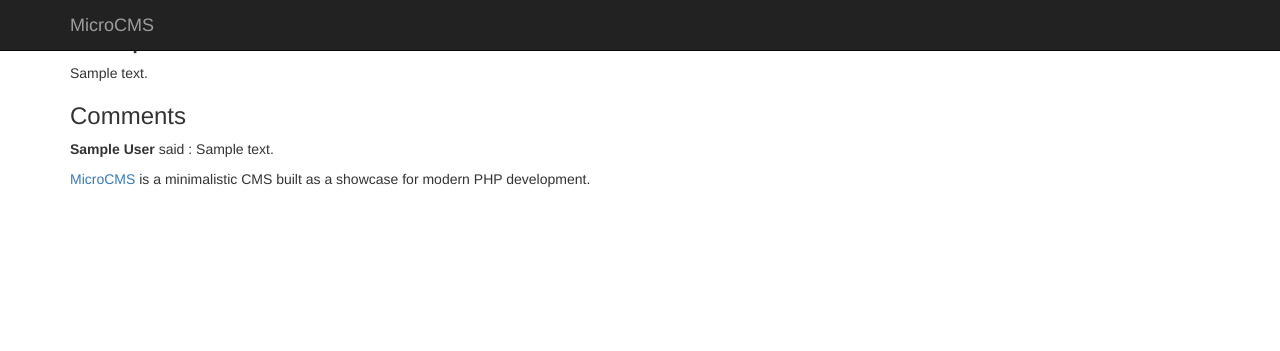
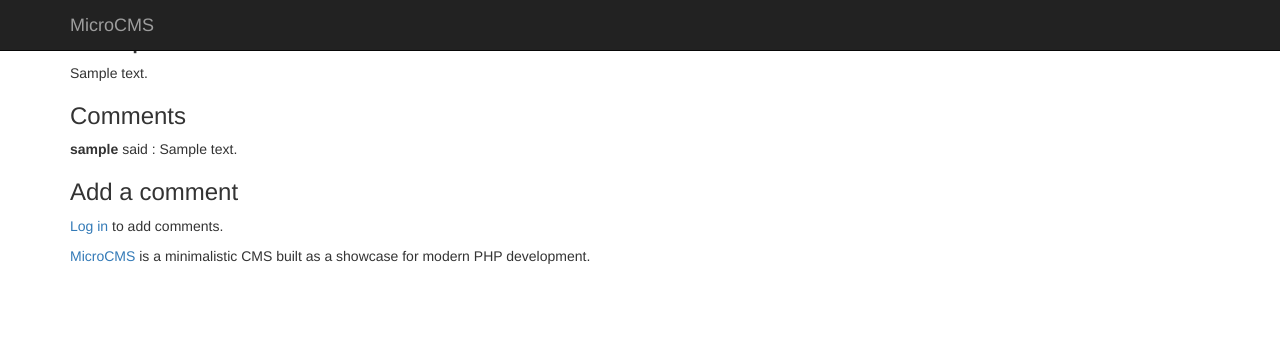
Before and after one commit to Boyman10/SilexTest, a PHP site: template views/article.html.twig in a window 1280 px wide. Shown: the top 351 px of the page. Run offline with PHP 8.4, Linux system fonts and the light colour scheme; the template is opened without the code that fills it: most values are stand-ins (such as "Sample title", 1, 10 or a date in 2020); some libraries are stand-ins or nearby versions.

Commit message:
Altering article view to include the link to the form

```diff
--- a/views/article.html.twig
+++ b/views/article.html.twig
@@ -6,11 +6,19 @@
 <p>
     <h2>{{ article.title }}</h2>
     <p>{{ article.content }}</p>
+
     <h3>Comments</h3>
     {% for comment in comments %}
-        <strong>{{ comment.author }}</strong> said : {{ comment.content }}<br>
+        <strong>{{ comment.author.username }}</strong> said : {{ comment.content }}<br>
     {% else %}
         No comments yet.
     {% endfor %}
+
+    <h3>Add a comment</h3>
+    {% if is_granted('IS_AUTHENTICATED_FULLY') %}
+        Soon!
+    {% else %}
+        <a href="{{ path('login') }} ">Log in</a> to add comments.
+    {% endif %}
 </p>
 {% endblock %}
```
